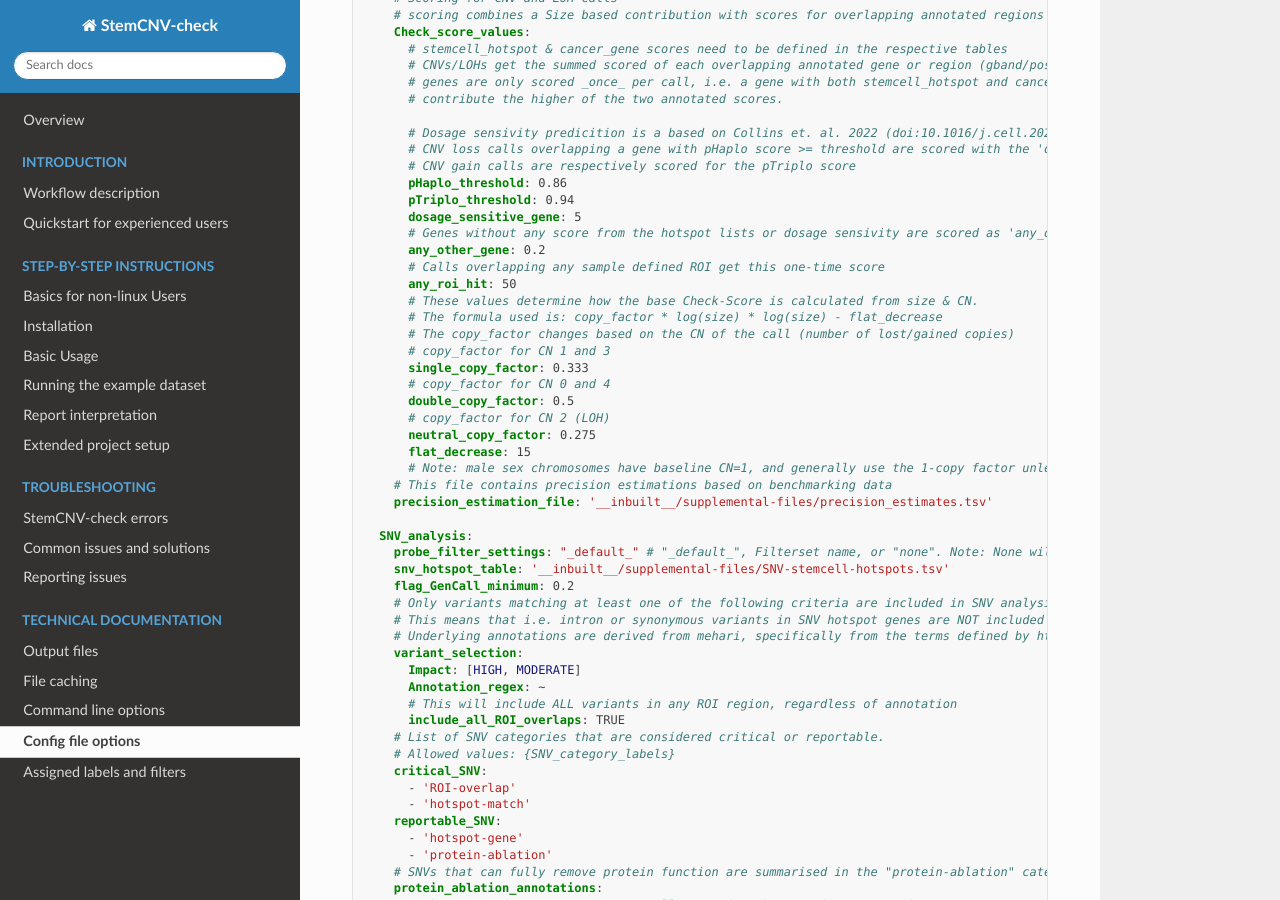
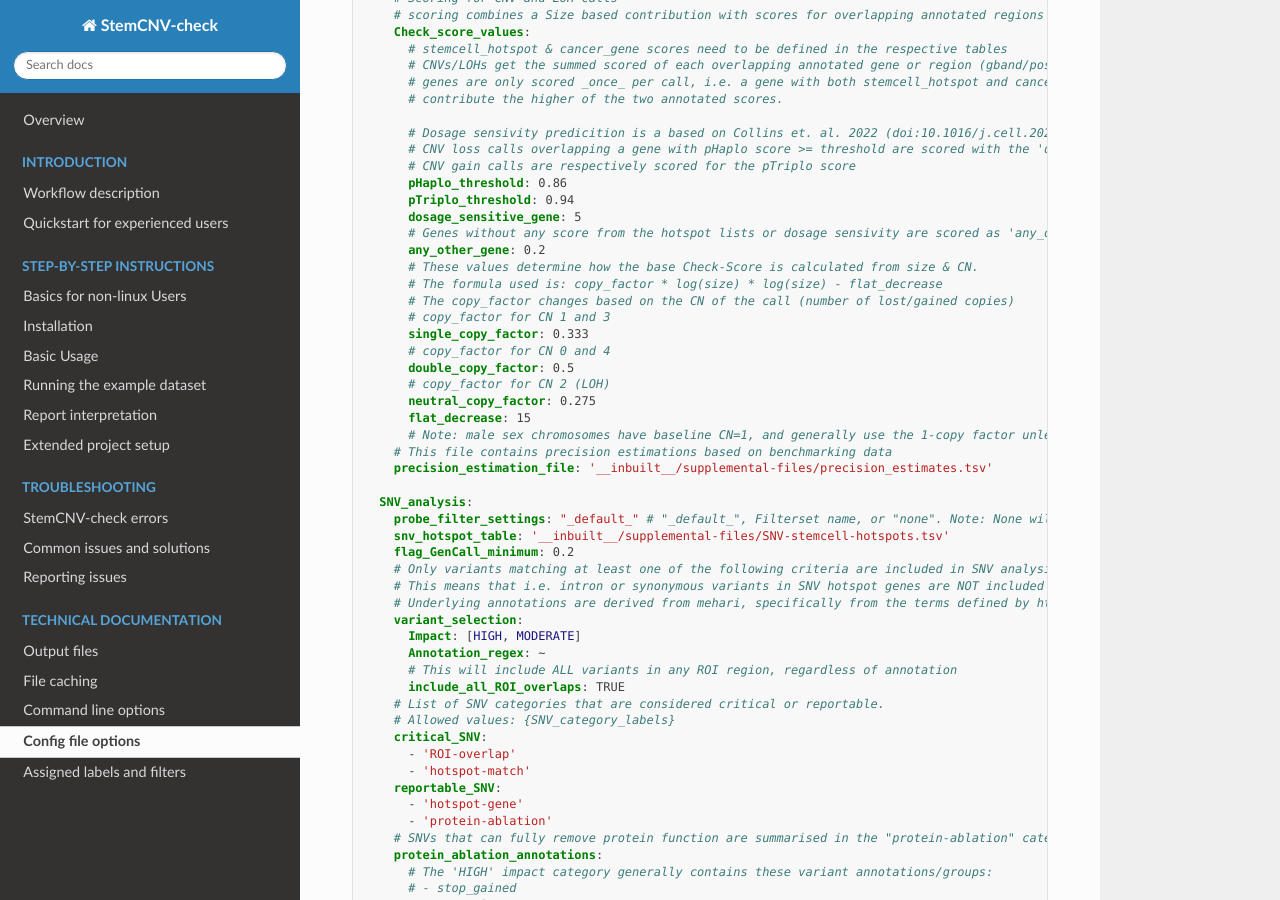
Before and after one commit to bihealth/StemCNV-check, a Sphinx documentation site: the page built from docs/source/tech_config.rst, in a window 1280 px wide and 900 px high, scrolled down 5294 px. Built offline with Sphinx 7.4.7 and the Read the Docs theme 3.1.0, drawn with Linux system fonts in a browser that asks for light colours.

Commit message:
Remove ROI contribution to Check-Score

```diff
--- a/docs/source/tech_config.rst
+++ b/docs/source/tech_config.rst
@@ -323,8 +323,6 @@ These defaults will always be used if not changed in the config file used during
           dosage_sensitive_gene: 5
           # Genes without any score from the hotspot lists or dosage sensivity are scored as 'any_other_gene'
           any_other_gene: 0.2
-          # Calls overlapping any sample defined ROI get this one-time score
-          any_roi_hit: 50
           # These values determine how the base Check-Score is calculated from size & CN.
           # The formula used is: copy_factor * log(size) * log(size) - flat_decrease
           # The copy_factor changes based on the CN of the call (number of lost/gained copies)
--- a/src/stemcnv_check/control_files/allowedvalues_config.yaml
+++ b/src/stemcnv_check/control_files/allowedvalues_config.yaml
@@ -145,7 +145,6 @@ settings:
       pHaplo_threshold: float_le1_ge0
       pTriplo_threshold: float_le1_ge0
       dosage_sensitive_gene: float_ge0
-      any_roi_hit: float_ge0
       any_other_gene: float_ge0
       single_copy_factor: float_ge0
       double_copy_factor: float_ge0
--- a/src/stemcnv_check/control_files/default_config.yaml
+++ b/src/stemcnv_check/control_files/default_config.yaml
@@ -312,8 +312,6 @@ settings:
       dosage_sensitive_gene: 5
       # Genes without any score from the hotspot lists or dosage sensivity are scored as 'any_other_gene'
       any_other_gene: 0.2
-      # Calls overlapping any sample defined ROI get this one-time score
-      any_roi_hit: 50
 ##!advanced
       # These values determine how the base Check-Score is calculated from size & CN.
       # The formula used is: copy_factor * log(size) * log(size) - flat_decrease
```
Also changed, not shown: 2 other files.
